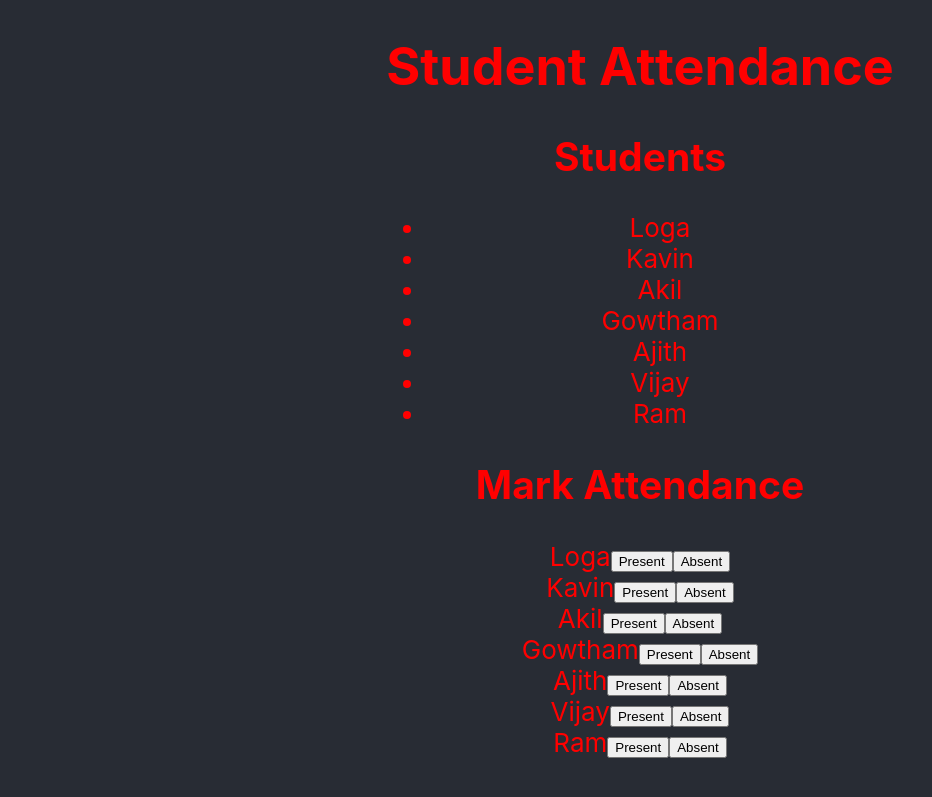
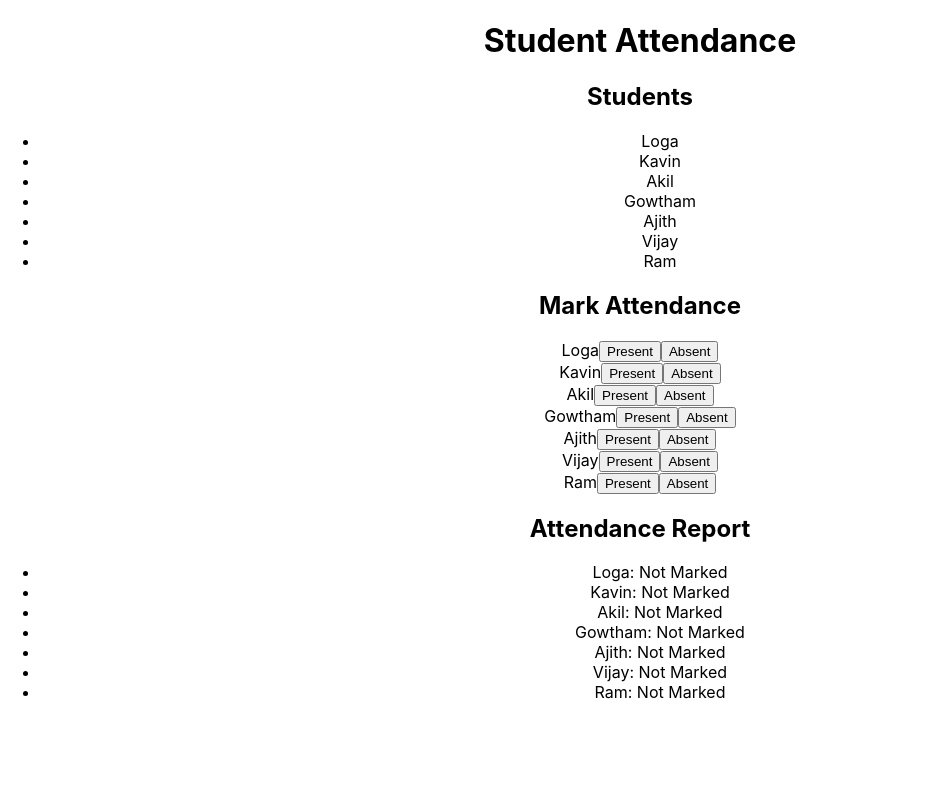
Before and after one commit to logakavin/react-project, a React (Create React App) app: page / in a window 1280 px wide. Shown: the top 797 px of the page, without its empty margins (0-932 px from the left). Built offline with nearby package versions, Linux system fonts and the light colour scheme.

Commit message:
new update

```diff
--- a/src/App.css
+++ b/src/App.css
@@ -15,14 +15,14 @@
 }
 
 .App-header {
-  background-color: #282c34;
+  background-color: #e7eaf0;
   min-height: 10%;
   display: flex;
   flex-direction: column;
   align-items: center;
   justify-content: center;
   font-size: calc(10px + 2vmin);
-  color: red;
+  color: white;
 }
 
 
--- a/src/App.js
+++ b/src/App.js
@@ -1,8 +1,9 @@
 import "./App.css";
-import React,{ useState} from "react";
-import StudentList from "./components/Attandance/StudentList"
-import AttendanceForm from "./components/Attandance/AttendanceForm";
-import AttendanceReport from "./components/Attandance/AttendanceReport";
+import MainAttendance from "./components/Attandance/MainAttendance";
+// import React,{ useState} from "react";
+// import StudentList from "./components/Attandance/StudentList"
+// import AttendanceForm from "./components/Attandance/AttendanceForm";
+// import AttendanceReport from "./components/Attandance/AttendanceReport";
 
 
 // import CounterApp from "./components/Redux/CounterApp";
@@ -28,22 +29,22 @@ import AttendanceReport from "./components/Attandance/AttendanceReport";
 
 function App() {
 
-  const [students, setStudents] = useState([
-    { id: 1, name: "Loga", attendance: null },
-    { id: 2, name: "Kavin", attendance: null },
-    { id: 3, name: "Akil", attendance: null },
-    { id: 4, name: "Gowtham", attendance:null},
-    { id: 5, name: "Ajith", attendance:null},
-    { id: 6, name: "Vijay", attendance:null},
-    { id: 7, name: "Ram", attendance:null},
+  // const [students, setStudents] = useState([
+  //   { id: 1, name: "Loga", attendance: null },
+  //   { id: 2, name: "Kavin", attendance: null },
+  //   { id: 3, name: "Akil", attendance: null },
+  //   { id: 4, name: "Gowtham", attendance:null},
+  //   { id: 5, name: "Ajith", attendance:null},
+  //   { id: 6, name: "Vijay", attendance:null},
+  //   { id: 7, name: "Ram", attendance:null},
 
-  ]);
+  // ]);
 
-  const markAttendance = (id, status) => {
-    setStudents(students.map(student =>
-      student.id === id ? { ...student, attendance: status } : student
-    ));
-  };
+  // const markAttendance = (id, status) => {
+  //   setStudents(students.map(student =>
+  //     student.id === id ? { ...student, attendance: status } : student
+  //   ));
+  // };
 
 
   return (
@@ -52,11 +53,11 @@ function App() {
         <div>
           {/* <Link to={'Gmaila'} >Gmail</Link> */}
           {/* <Link to={'Password'} >Password</Link> */}
-          <h1 className="head">Student Attendance </h1>
+{/* <h1 className="head">Student Attendance </h1>
       <StudentList students={students} />
 <AttendanceForm students={students} markAttendance={markAttendance} />
 <AttendanceReport students={students} />
-
+           */}
         </div>
       </header>
 
@@ -89,6 +90,7 @@ function App() {
       {/* <Certificate1/> */}
         {/* <CustomHook /> */}
       {/* <Register/> */}
+      <MainAttendance/>
 
     </div>
 );
--- a/src/components/Attandance/Attendance.css
+++ b/src/components/Attandance/Attendance.css
@@ -1,3 +1,4 @@
 body{
     background-color: red;
+
 }
--- a/src/components/Attandance/AttendanceForm.js
+++ b/src/components/Attandance/AttendanceForm.js
@@ -1,5 +1,6 @@
 import React from "react";
-function AttendanceForm({ students, markAttendance }) {
+
+ export function AttendanceForm({ students, markAttendance }) {
     const handleAttendance = (id, status) => {
       markAttendance(id, status);
     };
@@ -17,5 +18,3 @@ function AttendanceForm({ students, markAttendance }) {
       </div>
     );
   }
-
-  export default AttendanceForm;
--- a/src/components/Attandance/AttendanceReport.js
+++ b/src/components/Attandance/AttendanceReport.js
@@ -1,5 +1,6 @@
 import React from "react";
-function AttendanceReport({ students }) {
+
+export function AttendanceReport({ students }) {
     return (
       <div>
         <h2>Attendance Report</h2>
@@ -13,5 +14,3 @@ function AttendanceReport({ students }) {
       </div>
     );
   }
-
-  export default AttendanceReport;
--- /dev/null
+++ b/src/components/Attandance/MainAttendance.jsx
@@ -0,0 +1,34 @@
+import React,{ useState} from 'react'
+import { StudentList } from './StudentList';
+import { AttendanceForm } from './AttendanceForm';
+import { AttendanceReport } from './AttendanceReport';
+
+
+export default function MainAttendance() {
+    const [students, setStudents] = useState([
+        { id: 1, name: "Loga", attendance: null },
+        { id: 2, name: "Kavin", attendance: null },
+        { id: 3, name: "Akil", attendance: null },
+        { id: 4, name: "Gowtham", attendance:null},
+        { id: 5, name: "Ajith", attendance:null},
+        { id: 6, name: "Vijay", attendance:null},
+        { id: 7, name: "Ram", attendance:null},
+
+      ]);
+
+      const markAttendance = (id, status) => {
+        setStudents(students.map(student =>
+          student.id === id ? { ...student, attendance: status } : student
+        ));
+      };
+
+  return (
+    <div>
+        <h1 className="head">Student Attendance </h1>
+      <StudentList students={students} />
+<AttendanceForm students={students} markAttendance={markAttendance} />
+<AttendanceReport students={students} />
+
+    </div>
+  )
+}
--- a/src/components/Attandance/StudentList.js
+++ b/src/components/Attandance/StudentList.js
@@ -1,5 +1,5 @@
 import React from "react";
-function StudentList({ students }) {
+export function StudentList({ students }) {
     return (
       <div>
         <h2>Students</h2>
@@ -11,5 +11,3 @@ function StudentList({ students }) {
       </div>
     );
   }
-
-  export default StudentList;
```
